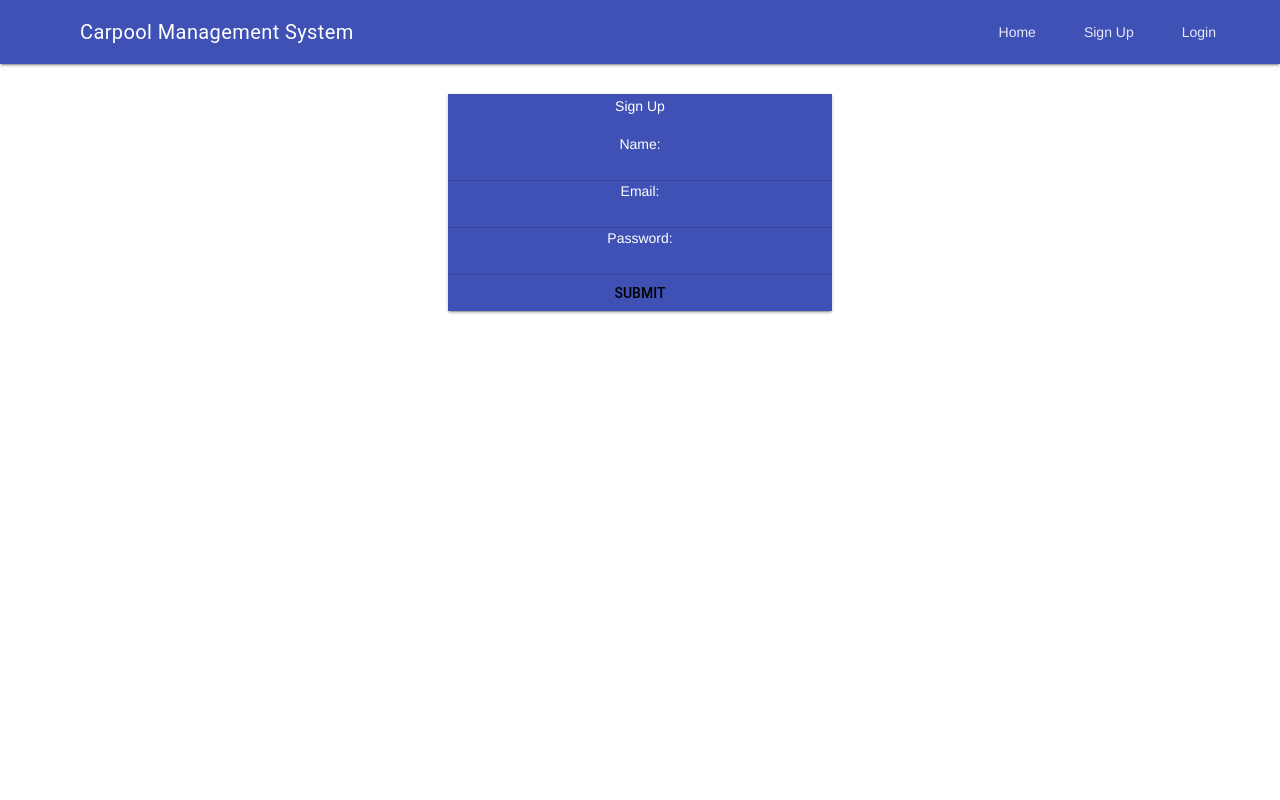
After one commit to psdev30/piggyback, a Flask app: template templates/signUp.html in a window 1280 px wide. The commit adds this page. Run offline with Flask 2, Linux system fonts and the light colour scheme; the template is opened without the code that fills it, so the values that code supplies are empty.

Commit message:
BAM
KA POW

```diff
--- a/templates/login.html
+++ b/templates/login.html
@@ -19,8 +19,8 @@
       <!-- Navigation. We hide it in small screens. -->
       <nav class="mdl-navigation mdl-layout--large-screen-only">
         <a class="mdl-navigation__link" href="">Home</a>
-        <a class="mdl-navigation__link" href="">Sign Up</a>
-        <a class="mdl-navigation__link" href="">Login</a>
+        <a class="mdl-navigation__link" href="signUp.html">Sign Up</a>
+        <a class="mdl-navigation__link" href="login.html">Login</a>
       </nav>
     </div>
   </header>
--- /dev/null
+++ b/templates/signUp.html
@@ -0,0 +1,86 @@
+<!DOCTYPE html>
+<html lang="en">
+  <head>
+    <meta charset="UTF-8" />
+    <link
+      rel="stylesheet"
+      href="https://fonts.googleapis.com/icon?family=Material+Icons"
+    />
+    <link
+      rel="stylesheet"
+      href="https://code.getmdl.io/1.3.0/material.indigo-pink.min.css"
+    />
+    <script defer src="https://code.getmdl.io/1.3.0/material.min.js"></script>
+    <title>Title</title>
+  </head>
+  <body>
+    <!-- Always shows a header, even in smaller screens. -->
+    <div class="mdl-layout mdl-js-layout mdl-layout--fixed-header">
+      <header class="mdl-layout__header">
+        <div class="mdl-layout__header-row">
+          <!-- Title -->
+          <span class="mdl-layout-title">Carpool Management System</span>
+          <!-- Add spacer, to align navigation to the right -->
+          <div class="mdl-layout-spacer"></div>
+          <!-- Navigation. We hide it in small screens. -->
+          <nav class="mdl-navigation mdl-layout--large-screen-only">
+            <a class="mdl-navigation__link" href="">Home</a>
+            <a class="mdl-navigation__link" href="">Sign Up</a>
+            <a class="mdl-navigation__link" href="">Login</a>
+          </nav>
+        </div>
+      </header>
+      <div class="mdl-layout__drawer">
+        <span class="mdl-layout-title">Carpool Management System</span>
+        <nav class="mdl-navigation">
+          <a class="mdl-navigation__link" href="">Home</a>
+          <a class="mdl-navigation__link" href="signUp.html">Sign Up</a>
+          <a class="mdl-navigation__link" href="login.html">Login</a>
+        </nav>
+      </div>
+      <main class="mdl-layout__content">
+        <div class="page-content" style="text-align: center">
+          <div
+            style="
+              margin: 30px auto;
+              width: 30%;
+              background-color: rgb(63, 81, 181);
+              color: rgb(255, 255, 255);
+              box-shadow: 0 2px 2px 0 rgb(0 0 0 / 14%),
+                0 3px 1px -2px rgb(0 0 0 / 20%), 0 1px 5px 0 rgb(0 0 0 / 12%);
+            "
+          >
+            <p>Sign Up</p>
+            <form>
+              <label for="name">Name:</label>
+              <input
+                class="mdl-textfield__input"
+                type="text"
+                name="name"
+                id="name"
+                required
+              />
+              <label for="email">Email:</label>
+              <input
+                class="mdl-textfield__input"
+                type="text"
+                name="email"
+                id="email"
+                required
+              />
+              <label for="password">Password:</label>
+              <input
+                class="mdl-textfield__input"
+                type="text"
+                name="password"
+                id="password"
+                required
+              />
+              <input class="mdl-button" type="submit" value="Submit" />
+            </form>
+          </div>
+        </div>
+      </main>
+    </div>
+  </body>
+</html>
```
